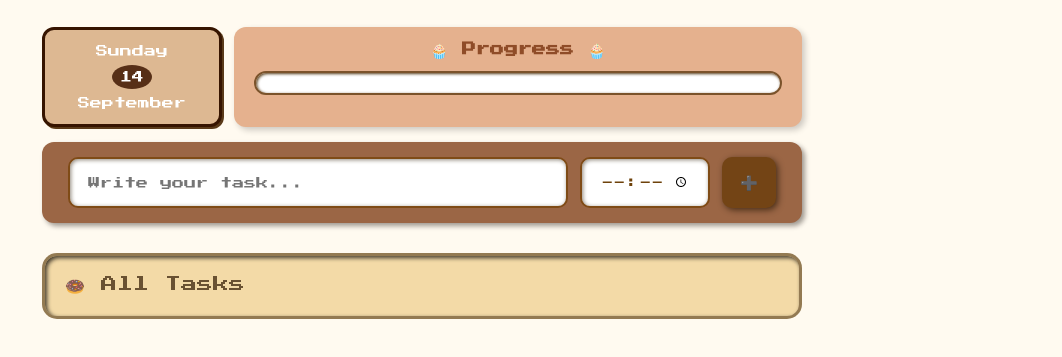
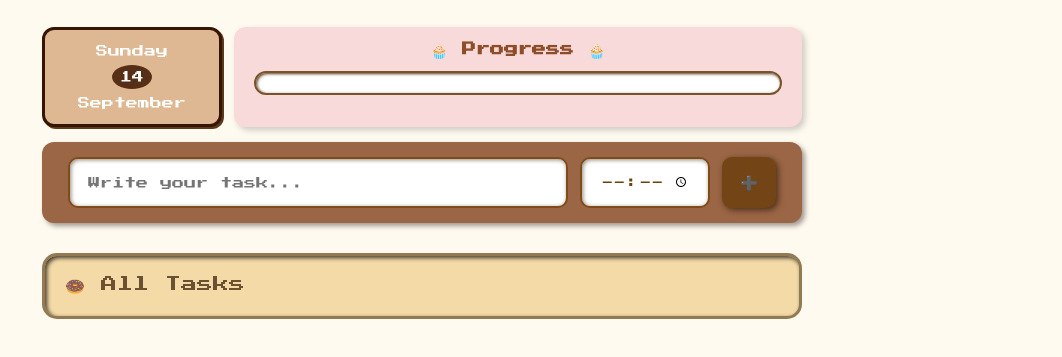
Before and after one commit to blue-springg/reminder-app, a plain HTML site: page index.html in a window 1280 px wide. Shown: the part 257-614 px from the top of the page, without its empty margins (218-1280 px from the left). Drawn offline with Linux system fonts and the light colour scheme.

Commit message:
Update style.css

```diff
--- a/style.css
+++ b/style.css
@@ -88,7 +88,7 @@ body {
 .progress-box {
   flex-grow: 1;
   min-width: 250px;
-  background-color: #E5B18E;
+  background-color: #F7DAD9;
   border-radius: 12px;
   padding: 15px 20px;
   box-shadow: 3px 3px 6px rgba(0, 0, 0, 0.2);
```
